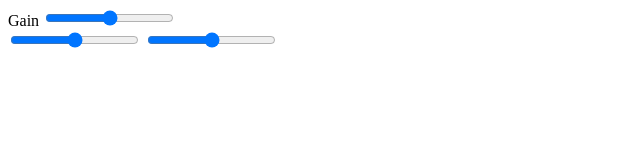
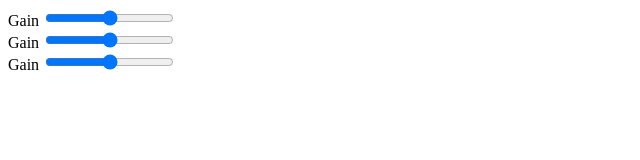
Before and after one commit to julhe/AVPRG-Kurs, a plain HTML site: page DelayAudio/index.html in a window 1280 px wide. Shown: the whole page, without its empty margins (0-640 px from the left). Drawn offline with Linux system fonts and the light colour scheme.

Commit message:
neue aufgabe

```diff
--- a/DelayAudio/index.html
+++ b/DelayAudio/index.html
@@ -2,8 +2,10 @@
     <body>
         <label for="gain">Gain</label>
         <input type="range" id="gain" name="gain" min="0" max = "100"/> <br>
-        <input type="range" id="gain" name="gain" min="0" max = "100"/>
-        <input type="range" id="gain" name="gain" min="0" max = "100"/>
+        <label for="gain">Gain</label>
+        <input type="range" id="gain" name="gain" min="0" max = "100"/> <br>
+        <label for="gain">Gain</label>
+        <input type="range" id="gain" name="gain" min="0" max = "100"/> <br>
         <script src="delayAudio.js"></script>
     </body>
 </html>
```
